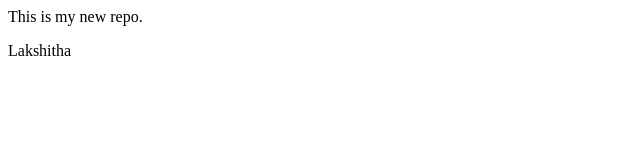
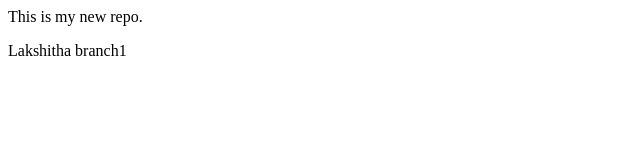
Before and after one commit to RAVADA-LAKSHITHA/localrepo, a plain HTML site: page index.html in a window 1280 px wide. Shown: the full height of the page, 0-640 px from the left. Drawn offline with Linux system fonts and the light colour scheme.

Commit message:
Lakshitha branch1 in branch1

```diff
--- a/index.html
+++ b/index.html
@@ -1,2 +1,2 @@
 <p>This is my new repo.</p>
-<p> Lakshitha </p>
+<p> Lakshitha branch1 </p>
```
